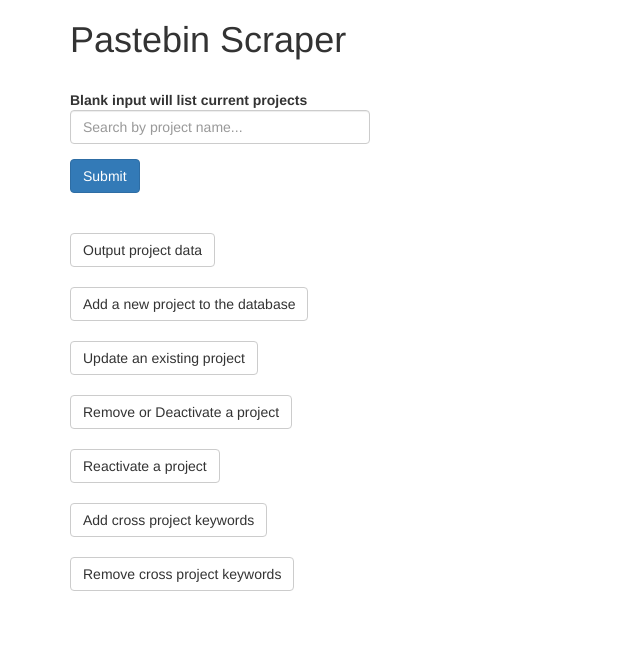
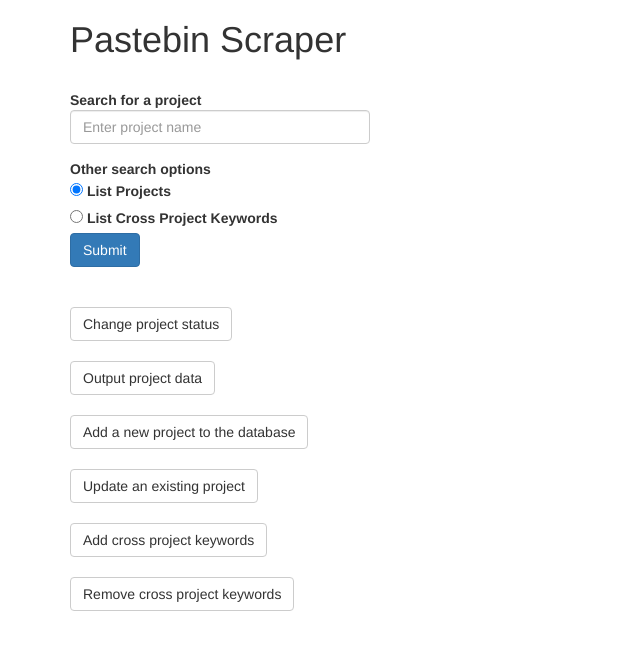
Before and after one commit to dan-hollis/pastebin-scraper, a Flask app: page / in a window 1280 px wide. Shown: the top 650 px of the page, without its empty margins (0-640 px from the left). Run offline with Flask 2, Linux system fonts and the light colour scheme; parts of the project's set-up code (start-up, migrations or seed data) failed here and were passed over; some libraries are stand-ins or nearby versions.

Commit message:
Improve usability

```diff
--- a/modules/flask/templates/index.html
+++ b/modules/flask/templates/index.html
@@ -12,9 +12,23 @@
 					<h1>Pastebin Scraper</h1>
 					<br>
 					<form role="form" method="POST" action="/">
-						<b>Blank input will list current projects</b>
 						<div class="form-group">
-							<input type="text" name="searchProject" class="form-control" id="searchProject-box" placeholder="Search by project name..." style="max-width: 300px;">
+							<b>Search for a project</b>
+							<input type="text" name="searchProject" class="form-control" id="searchProject-box" placeholder="Enter project name" style="max-width: 300px;">
+						</div>
+						<b>Other search options</b>
+						<br>
+						<div class="form-check">
+							<input class="form-check-input" type="radio" name="otherSearchRadio" id="listProject-box" value="listProject" checked>
+							<label class="form-check-label" for="listProject-box">
+								List Projects
+							</label>
+						</div>
+						<div class="form-check">
+							<input class="form-check-input" type="radio" name="otherSearchRadio" id="listCrossKw-box" value="listCrossKw">
+							<label class="form-check-label" for="listCrossKw-box">
+								List Cross Project Keywords
+							</label>
 						</div>
 						<button type="submit" class="btn btn-primary">Submit</button>
 					</form>
@@ -27,6 +41,40 @@
 						{% endfor %}
 					{% endif %}
 					<br>
+					<button class="btn btn-default" type="button" data-toggle="collapse" data-target="#deleteCollapse" aria-expanded="false" aria-controls="deleteCollapse">Change project status</button>
+					<div class="collapse" id="deleteCollapse">
+						<div class="card card-body">
+							<form role="form" method="POST" action="/">
+								<div class="form-group">
+									<br>
+									<b>Project Name</b>
+									<br>
+									<input type="text" name="delProjName" class="form-control" id="delProjName-box" placeholder="Enter project name" style="max-width: 300px;">
+									<br>
+									<div class="form-check">
+										<input class="form-check-input" type="radio" name="delRemRadio" id="deleteProject-box" value="delete">
+										<label class="form-check-label" for="deleteProject-box">
+											Remove (delete from database)
+										</label>
+									</div>
+									<div class="form-check">
+										<input class="form-check-input" type="radio" name="delRemRadio" id="deactivateProject-box" value="deactivate">
+										<label class="form-check-label" for="deactivateProject-box">
+											Deactivate (project won't be updated)
+										</label>
+									</div>
+									<div class="form-check">
+										<input class="form-check-input" type="radio" name="delRemRadio" id="reactivateProject-box" value="reactivate" checked>
+										<label class="form-check-label" for="reactivateProject-box">
+											Reactivate (resume updating project)
+										</label>
+									</div>
+								</div>
+								<button type="submit" class="btn btn-primary">Submit</button>
+							</form>
+						</div>
+					</div>
+					<br><br>
 					<button class="btn btn-default" type="button" data-toggle="collapse" data-target="#outputCollapse" aria-expanded="false" aria-controls="outputCollapse">Output project data</button>
 					<div class="collapse" id="outputCollapse">
 						<div class="card card-body">
@@ -35,12 +83,16 @@
 									<label for="outputProject">Project name</label>
 									<input type="text" name="outputProject" class="form-control" id="outputProject-box" placeholder="Enter project name" style="max-width: 300px;">
 								</div>
+								<b>Output types</b>
 								<div class="form-group">
-									<label for="outputType">Output Type</label>
-									<br>
-									<b>Available options:</b> csv, json
-									<br>
-									<input type="text" name="outputType" class="form-control" id="outputType-box" placeholder="Enter type seperated by commas" style="max-width: 300px;">
+										<div class="form-check">
+											<input type="checkbox" class="form-check-input" id="csv" name="csv">
+											<label class="form-check-label" for="csv">CSV</label>
+										</div>
+										<div class="form-check">
+											<input type="checkbox" class="form-check-input" id="json" name="json">
+											<label class="form-check-label" for="json">JSON</label>
+										</div>
 								</div>
 								<div class="form-group">
 									<label for="outputDir">Output Directory</label>
@@ -49,7 +101,7 @@
 									<br>
 									If 'env' setting in the [flask] section of config.ini is set to 'prod', outputs will only be created in /var/www/pastebin-scraper/outputs/project_name
 									<br>
-									Defaults to pastebin-scraper/outputs if 'env' is set to 'dev'
+									Defaults to pastebin-scraper/outputs/project_name if 'env' is set to 'dev'
 									<br>
 								</div>
 								<button type="submit" class="btn btn-primary">Submit</button>
@@ -94,74 +146,20 @@
 									<div class="form-group">
 										<label for="updateProject">Project name</label>
 										<input type="text" name="updateProject" class="form-control" id="updateProject-box" placeholder="Enter project name" style="max-width: 300px;">
-								</div>
-								<button class="btn btn-default" type="button" data-toggle="collapse" data-target="#addCollapse" aria-expanded="false" aria-controls="addCollapse">Add keywords to project</button>
-								<div class="collapse" id="addCollapse">
-									<div class="form-group">
+										<br>
+										<div class="form-check">
 											<label for="addKeywords">Add Keywords</label>
-										<br>
-										<b>These keywords should be project specific</b>
-										<br>
-										e.g www.client.com, @client.com, client name, etc.
-										<br>
-										<b>Keywords should be seperated by commas</b>
-										<br>
-										e.g. word, test words
-										<br>
-										<b>Append (e) to a keyword for exact matches</b>
-										<br>
-										e.g. login(e) will match 'login' or 'LOGIN' but not 'autologin'
 											<br>
 											<input type="text" name="addKeywords" class="form-control" id="addKeywords-box" placeholder="Enter keywords to be added to project" style="max-width: 300px;">
 										</div>
-								</div>
-								<button class="btn btn-default" type="button" data-toggle="collapse" data-target="#removeCollapse" aria-expanded="false" aria-controls="removeCollapse">Remove keywords from project</button>
-								<div class="collapse" id="removeCollapse">
-									<div class="form-group">
+										<br>
+										<div class="form-check">
 											<label for="removeKeywords">Remove Keywords</label>
 											<br>
-										<b>Search for a project above to view it's keywords</b>
+											Search for a project above to view it's keywords
 											<br>
 											<input type="text" name="removeKeywords" class="form-control" id="removeKeywords-box" placeholder="Enter keywords to be removed from project" style="max-width: 300px;">
 											</div>
-								</div>
-								<br><br>
-								<button type="submit" class="btn btn-primary">Submit</button>
-							</form>
-						</div>
-					</div>
-					<br><br>
-					<button class="btn btn-default" type="button" data-toggle="collapse" data-target="#deleteCollapse" aria-expanded="false" aria-controls="deleteCollapse">Remove or Deactivate a project</button>
-					<div class="collapse" id="deleteCollapse">
-						<div class="card card-body">
-							<form role="form" method="POST" action="/">
-								<div class="form-group">
-									<label for="deleteProject">Remove</label>
-									<br>
-									Deletes project data from the database.
-									<br>
-									<input type="text" name="deleteProject" class="form-control" id="deleteProject-box" placeholder="Enter project name" style="max-width: 300px;">
-									<label for="deactivateProject">Deactivate</label>
-									<br>
-									Deactivates project in the database. Project will still exist, but no new data will be gathered.
-									<br>
-									<input type="text" name="deactivateProject" class="form-control" id="deleteProject-box" placeholder="Enter project name" style="max-width: 300px;">
-								</div>
-								<button type="submit" class="btn btn-primary">Submit</button>
-							</form>
-						</div>
-					</div>
-					<br><br>
-					<button class="btn btn-default" type="button" data-toggle="collapse" data-target="#reactivateCollapse" aria-expanded="false" aria-controls="reactivateCollapse">Reactivate a project</button>
-					<div class="collapse" id="reactivateCollapse">
-						<div class="card card-body">
-							<form role="form" method="POST" action="/">
-								<div class="form-group">
-									<label for="reactivateProject">Reactivate</label>
-									<br>
-									Reactivates a currently inactive project.
-									<br>
-									<input type="text" name="reactivateProject" class="form-control" id="reactivateProject-box" placeholder="Enter project name" style="max-width: 300px;">
 										</div>
 								<button type="submit" class="btn btn-primary">Submit</button>
 							</form>
@@ -203,25 +201,34 @@
 									<br>
 									e.g. word, test words
 									<br>
-									<b>Blank input will display current cross project keywords</b>
-									<br>
 									<input type="text" name="removeCrossProjectKeywords" class="form-control" id="removeCrossProjectKeywords-box" placeholder="Enter keywords seperated by commas" style="max-width: 300px;">
 								</div>
 								<button type="submit" class="btn btn-primary">Submit</button>
 							</form>
 						</div>
 					</div>
-					{% if additional_keywords %}
-						<br>
-						<h4>Current cross project keywords</h4>
-						{% for additional_keyword in additional_keywords %}
-							{{ additional_keyword }}<br>
-						{% endfor %}
-					{% endif %}
 				</body>
 			</div>
 			{% if results %}
 				<div class="col-sm-8">
+					{% if results.0 == "listProj" %}
+						{% autoescape false %}
+							<h3>{{ results.1 }}</h3>
+							{% for active in results.2 %}
+								<h5>{{ active }}</h5>
+							{% endfor %}
+							{% for inactive in results.3 %}
+								<h5>{{ inactive }}</h5>
+							{% endfor %}
+						{% endautoescape %}
+					{% elif results.0 == 'listKw' %}
+						{% autoescape false %}
+							<h3>{{ results.1 }}</h3>
+							{% for crossKw in results.2 %}
+								<h5>{{ crossKw }}</h5>
+							{% endfor %}
+						{% endautoescape %}
+					{% else %}
 						<h2>{{ results.0 }}</h2>
 						<button class="btn btn-default" type="button" data-toggle="collapse" data-target="#showkwCollapse" aria-expanded="false" aria-controls="showkwCollapse">View {{ results.0 }} keywords</button>
 						<div class="collapse" id="showkwCollapse">
@@ -274,6 +281,7 @@
 								<h3>Project {{ results.0 }} currently set to inactive</h3>
 							{% endif %}
 						{% endif %}
+					{% endif %}
 				</div>
 			{% endif %}
 		</div>
```
Also changed, not shown: ps.py (+59 -60 lines). Lines whose indentation alone changed are shown as unchanged.
